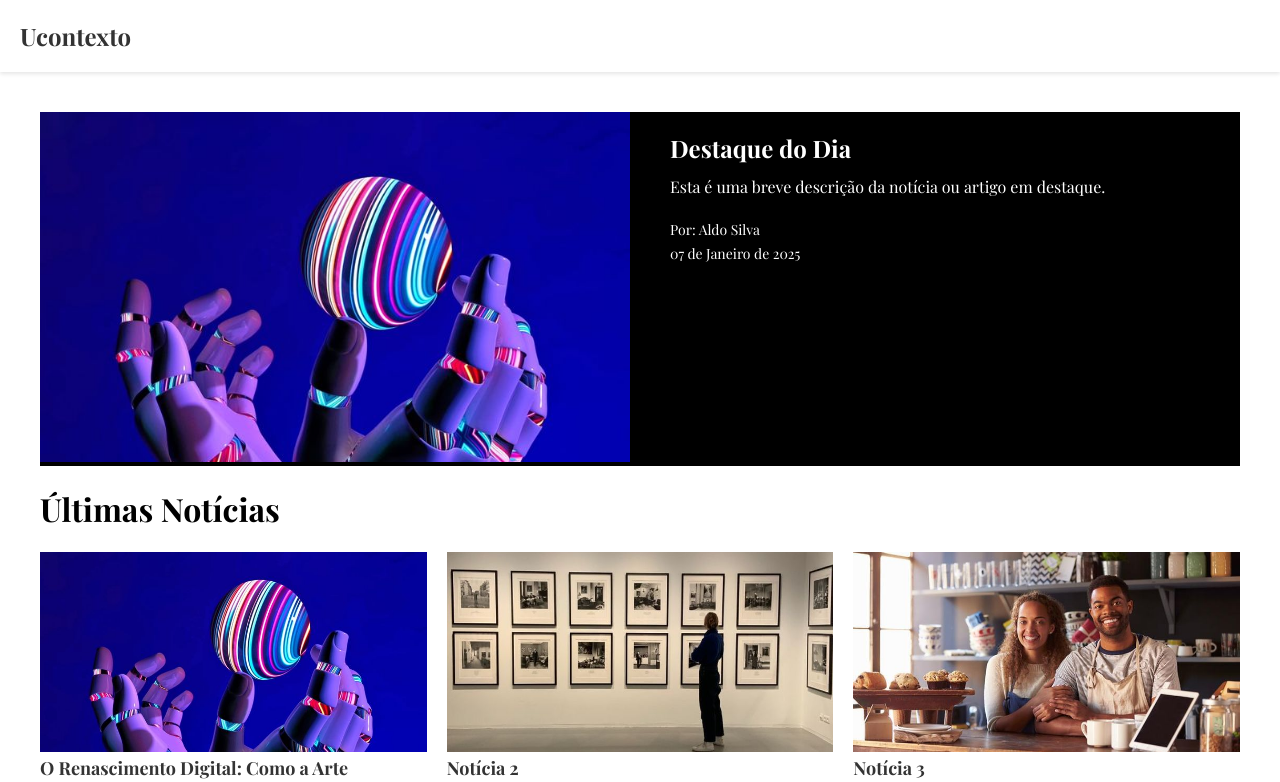
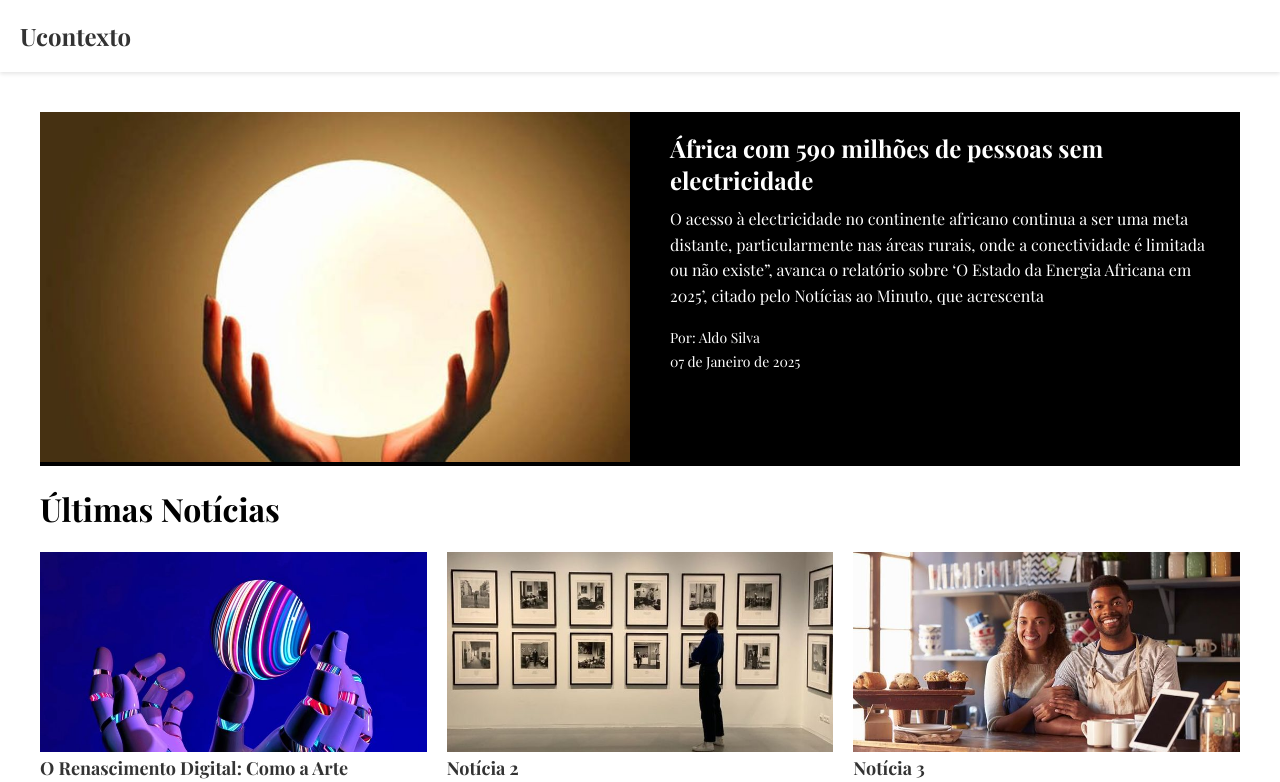
Before and after one commit to aldeantonio/ucontexto, a React (Create React App) app: page / in a window 1280 px wide. Shown: the top 782 px of the page. Built offline with nearby package versions, Linux system fonts and the light colour scheme.

Commit message:
I change color background text, color of text, take border-radius

```diff
--- a/src/App.js
+++ b/src/App.js
@@ -9,6 +9,7 @@ import './App.css';
 import noticia1 from './assets/news-images/cover-ia.jpg';
 import noticia2 from './assets/news-images/cover-arte.jpg';
 import noticia3 from './assets/news-images/cover-negocio.jpg';
+import noticia7 from './assets/news-images/noticias7.jpg';
 
 const newsData = [
   {
@@ -35,9 +36,9 @@ const newsData = [
 ];
 
 const spotlightData = {
-  image: noticia1, // Substitua pela URL da sua imagem
-  title: 'Destaque do Dia',
-  summary: 'Esta é uma breve descrição da notícia ou artigo em destaque.',
+  image: noticia7, // Substitua pela URL da sua imagem
+  title: 'África com 590 milhões de pessoas sem electricidade ',
+  summary: 'O acesso à electricidade no continente africano continua a ser uma meta distante, particularmente nas áreas rurais, onde a conectividade é limitada ou não existe”, avanca o relatório sobre ‘O Estado da Energia Africana em 2025’, citado pelo Notícias ao Minuto, que acrescenta',
   author: 'Aldo Silva',
   date: '07 de Janeiro de 2025',
 };
```
Also changed, not shown: src/assets/news-images/noticias7.jpg (added).
